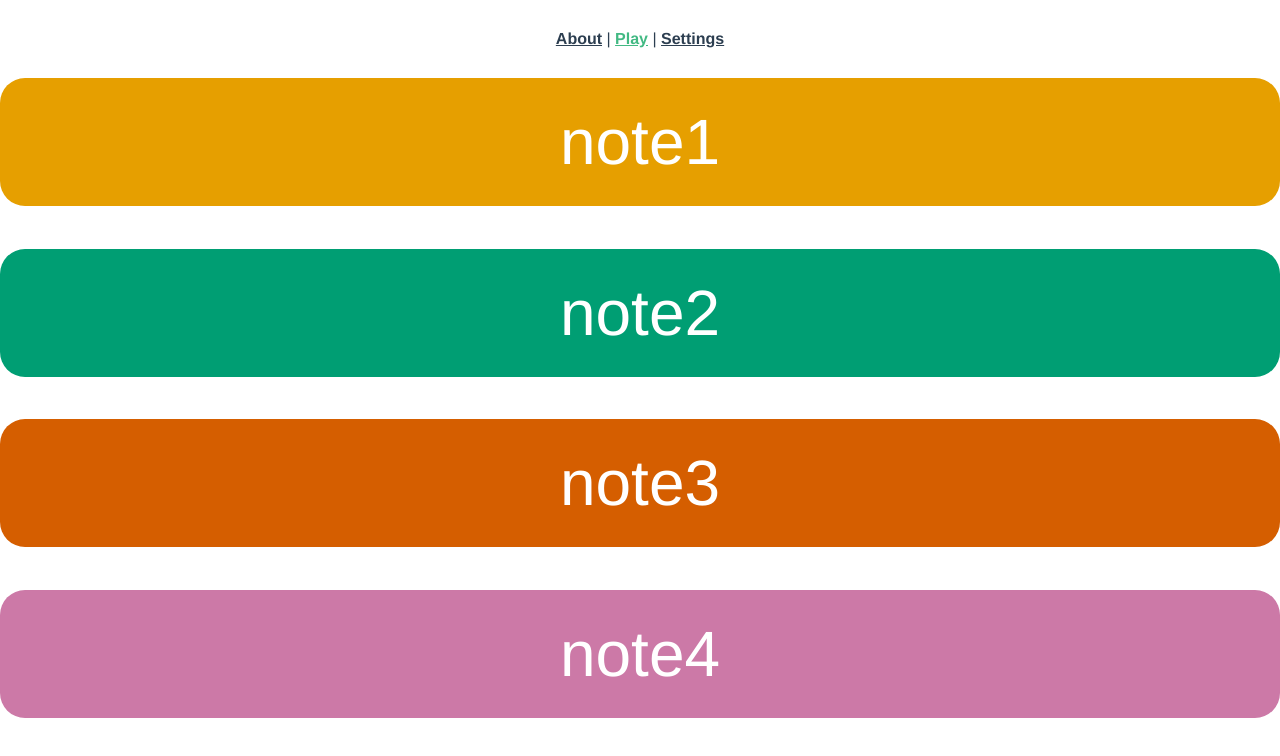
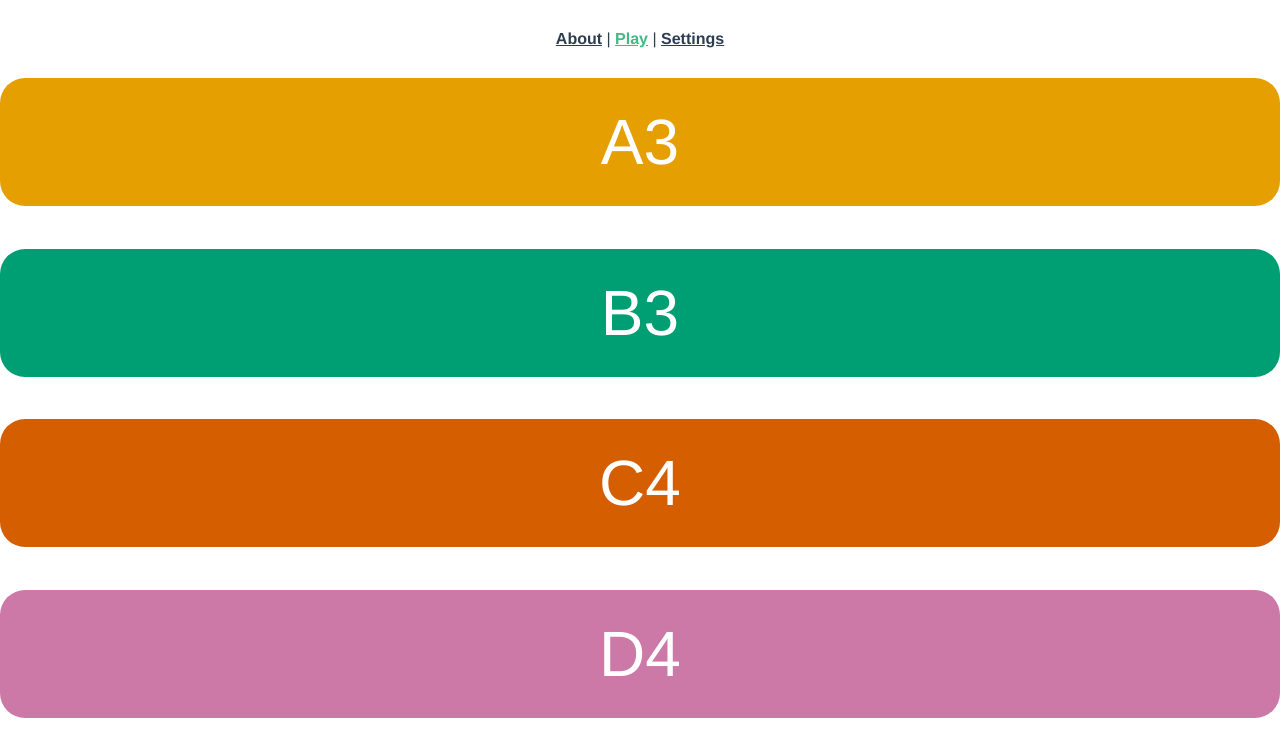
Before and after one commit to gawainhewitt/orchlab-strings, a Vue app: page /play in a window 1280 px wide. Shown: the top 756 px of the page. Built offline with nearby package versions, Linux system fonts and the light colour scheme; no server answers.

Commit message:
displays note name

```diff
--- a/src/views/PlayView.vue
+++ b/src/views/PlayView.vue
@@ -3,7 +3,7 @@
       <AppButton v-for="(string, i) in strings"
       :string="string"
       :key="i"
-      :buttonText=strings[i].name
+      :buttonText=strings[i].note
       :buttonColour=strings[i].color
       :testFunction="playNote"
       :note=strings[i].note
```
